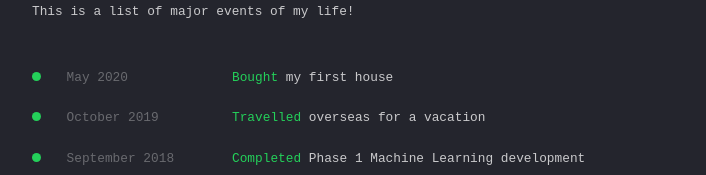
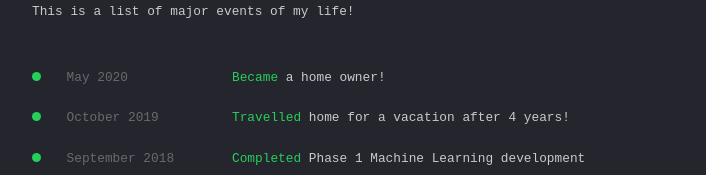
Before and after one commit to TewariSagar/TewariSagar.github.io, a plain HTML site: page index.html in a window 1280 px wide. Both pictures are taken after a click on the element "Event Log". Shown: the part 170-345 px from the top of the page, without its empty margins (283-989 px from the left). Drawn offline with Linux system fonts and the light colour scheme.

Commit message:
Update index.html

```diff
--- a/index.html
+++ b/index.html
@@ -40,12 +40,12 @@
 
 	  <li class="job">
 	  <div class="left">May 2020
-       </div><div class="desc"><div><em>Bought</em>  my first house
+       </div><div class="desc"><div><em>Became</em>  a home owner!
 	   </div><div class="info">Loganville, GA</div></div></li>
 
 	  <li class="job">
 	  <div class="left">October 2019
-       </div><div class="desc"><div><em>Travelled</em>  overseas for a vacation
+       </div><div class="desc"><div><em>Travelled</em>  home for a vacation after 4 years!
 	   </div><div class="info">Visited Turkey and India</div></div></li>
 
 	  <li class="job">
```
